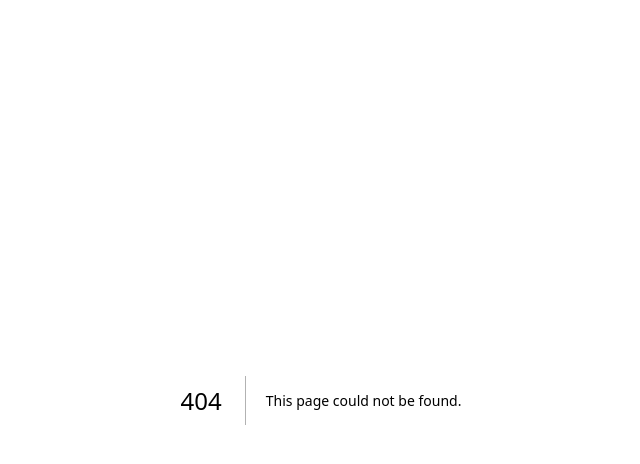
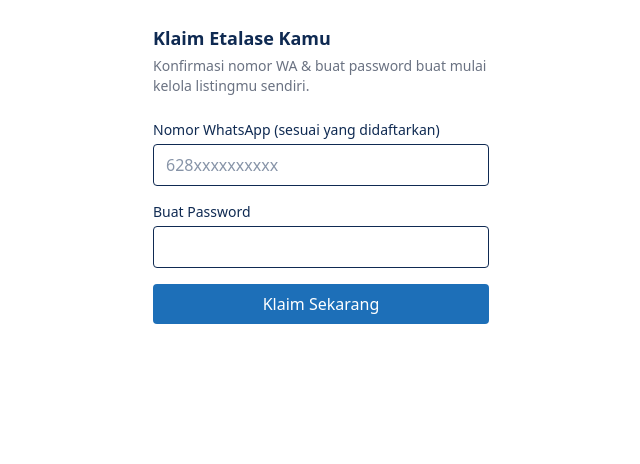
Before and after one commit to nadinesuhendro-png/SUDROS, a Next.js app: page /klaim/1 in a window 1280 px wide. Before the commit this address had no page. Shown: the top 464 px of the page, without its empty margins (319-959 px from the left). Built offline with nearby package versions, Linux system fonts and the light colour scheme.

Commit message:
Create page.tsx

```diff
--- /dev/null
+++ b/app/klaim/[token]/page.tsx
@@ -0,0 +1,63 @@
+// Taruh file ini di: app/klaim/[token]/page.tsx
+"use client";
+
+import { useState, useTransition } from "react";
+import { useParams, useRouter } from "next/navigation";
+import { claimListing } from "./actions";
+
+export default function KlaimPage() {
+  const params = useParams<{ token: string }>();
+  const router = useRouter();
+  const [isPending, startTransition] = useTransition();
+  const [error, setError] = useState<string | null>(null);
+  const [success, setSuccess] = useState(false);
+
+  function handleSubmit(formData: FormData) {
+    setError(null);
+    startTransition(async () => {
+      const res = await claimListing(params.token, formData);
+      if (res.success) {
+        setSuccess(true);
+        setTimeout(() => router.push("/login"), 2000);
+      } else {
+        setError(res.error);
+      }
+    });
+  }
+
+  if (success) {
+    return (
+      <div className="max-w-sm mx-auto p-6 text-center">
+        <h1 className="text-lg font-semibold mb-2">Berhasil! 🎉</h1>
+        <p className="text-sm text-gray-600">Akunmu sudah aktif. Mengarahkan ke halaman login...</p>
+      </div>
+    );
+  }
+
+  return (
+    <div className="max-w-sm mx-auto p-6">
+      <h1 className="text-lg font-semibold mb-1">Klaim Etalase Kamu</h1>
+      <p className="text-sm text-gray-500 mb-6">
+        Konfirmasi nomor WA & buat password buat mulai kelola listingmu sendiri.
+      </p>
+      <form action={handleSubmit} className="space-y-4">
+        <div>
+          <label className="block text-sm font-medium mb-1">Nomor WhatsApp (sesuai yang didaftarkan)</label>
+          <input name="whatsapp" required className="w-full border rounded px-3 py-2" placeholder="628xxxxxxxxxx" />
+        </div>
+        <div>
+          <label className="block text-sm font-medium mb-1">Buat Password</label>
+          <input name="password" type="password" required minLength={6} className="w-full border rounded px-3 py-2" />
+        </div>
+        {error && <p className="text-sm text-red-600">{error}</p>}
+        <button
+          type="submit"
+          disabled={isPending}
+          className="w-full bg-[#1d6fb8] text-white rounded px-4 py-2 font-medium disabled:opacity-50"
+        >
+          {isPending ? "Memproses..." : "Klaim Sekarang"}
+        </button>
+      </form>
+    </div>
+  );
+}
```
